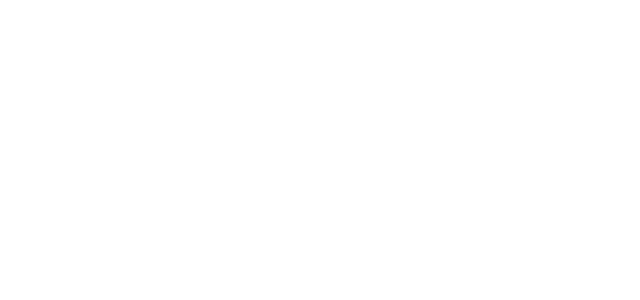
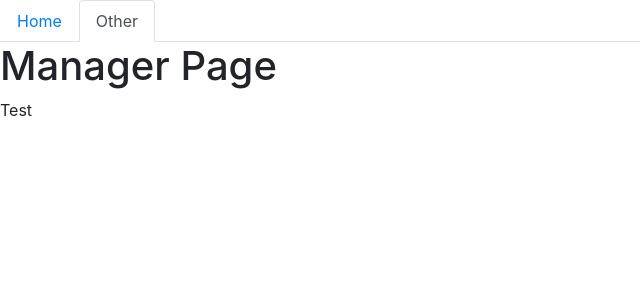
Before and after one commit to pjhellstrom/speedshift, a React (Create React App) app in the folder client/: page /managerview/other in a window 1280 px wide. Shown: the top 300 px of the page, without its empty margins (0-640 px from the left). Built offline with nearby package versions, Linux system fonts and the light colour scheme.

Commit message:
Monday morning commit - will merge with master

```diff
--- a/client/src/App.js
+++ b/client/src/App.js
@@ -17,7 +17,7 @@
 				{/* <NavTabs /> */}
 				<Route exact path="/" component={LandingPage} />
 				<Route exact path="/managerview" component={MgrShift}/>
-				<Route exact path="//managerview/other" component={MgrShift}/>
+				<Route exact path="/managerview/other" component={MgrShift}/>
 				{/* <Route exact path="/employeeview" component={EmpShift} /> */}
 				{/* <Route path="/contact" component={Contact} /> */}
 			</div>
--- a/client/src/components/MgrShift/MgrShift.js
+++ b/client/src/components/MgrShift/MgrShift.js
@@ -3,6 +3,9 @@
 
 
 class MgrShift extends Component {
+
+
+
 	render() {
 		return (
 			<div>
```
